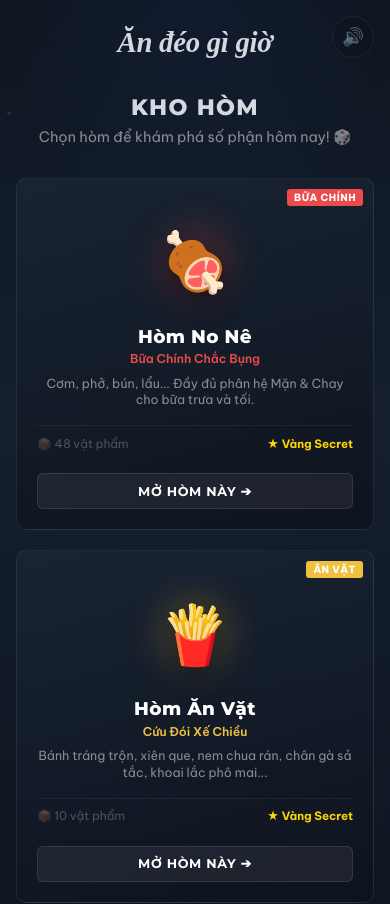
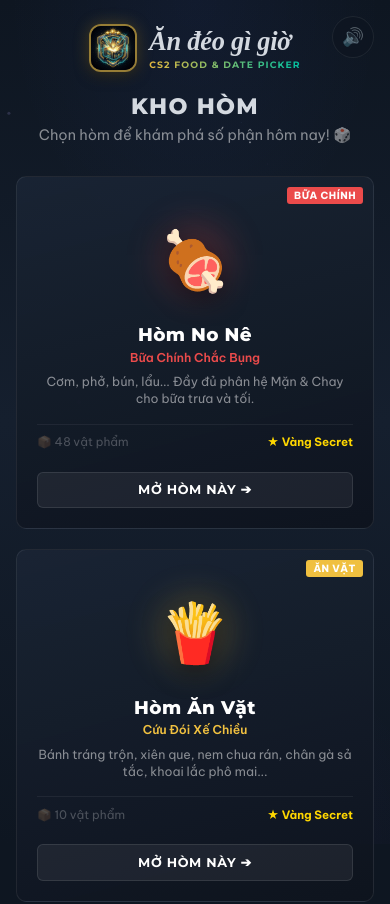
Before and after one commit to 2imBenne/FoodPicker-AnDeoGiGio, a React (Vite) app: page / in a window 390 px wide. Shown: the top 904 px of the page. Built offline with nearby package versions, Linux system fonts and the light colour scheme; no server answers; a web font is replaced by a local one.

Commit message:
feat: Add custom CS2 FoodPicker gaming logo, header branding, and favicon

```diff
--- a/src/App.jsx
+++ b/src/App.jsx
@@ -129,7 +129,17 @@ export default function App() {
       <main className="main-content">
         {/* Header */}
         <header className="header">
-          <h1 className="header__title">Ăn đéo gì giờ</h1>
+          <div
+            className={`header__brand ${selectedCaseId ? 'header__brand--clickable' : ''}`}
+            onClick={selectedCaseId && !spinning ? handleBackToSelector : undefined}
+            title={selectedCaseId ? 'Bấm để quay về Kho Hòm' : 'Ăn Đéo Gì Giờ'}
+          >
+            <img src="/logo.png" alt="Ăn Đéo Gì Giờ Logo" className="header__logo" />
+            <div className="header__text-group">
+              <h1 className="header__title">Ăn đéo gì giờ</h1>
+              <span className="header__subtitle">CS2 FOOD & DATE PICKER</span>
+            </div>
+          </div>
         </header>
 
         {/* 1. MÀN HÌNH CHỌN HÒM (KHI CHƯA CHỌN HÒM) */}
--- a/src/index.css
+++ b/src/index.css
@@ -110,31 +110,79 @@ body::before {
 
 /* ---------- Header ---------- */
 .header {
-  text-align: center;
+  display: flex;
+  justify-content: center;
+  align-items: center;
   margin-bottom: 2rem;
   animation: fadeIn 0.6s ease-out;
+}
+
+.header__brand {
+  display: inline-flex;
+  align-items: center;
+  gap: 16px;
+  text-align: left;
+  user-select: none;
+  transition: transform 0.25s ease;
+}
+
+.header__brand--clickable {
+  cursor: pointer;
+}
+
+.header__brand--clickable:hover {
+  transform: translateY(-2px);
+}
+
+.header__brand:hover .header__logo {
+  transform: scale(1.06) rotate(-2deg);
+  border-color: rgba(240, 192, 64, 0.9);
+  box-shadow:
+    0 0 25px rgba(240, 192, 64, 0.45),
+    0 0 50px rgba(0, 201, 167, 0.25),
+    0 8px 20px rgba(0, 0, 0, 0.6);
+}
+
+.header__logo {
+  width: 64px;
+  height: 64px;
+  border-radius: 16px;
+  object-fit: cover;
+  border: 2px solid rgba(240, 192, 64, 0.6);
+  box-shadow:
+    0 0 16px rgba(240, 192, 64, 0.25),
+    0 4px 14px rgba(0, 0, 0, 0.5);
+  transition: transform 0.35s cubic-bezier(0.34, 1.56, 0.64, 1), border-color 0.3s ease, box-shadow 0.3s ease;
+  flex-shrink: 0;
+}
+
+.header__text-group {
+  display: flex;
+  flex-direction: column;
+  gap: 2px;
 }
 
 .header__title {
   font-family: var(--font-serif);
   font-style: italic;
-  font-size: clamp(1.8rem, 4.5vw, 2.8rem);
+  font-size: clamp(1.8rem, 4vw, 2.5rem);
   font-weight: 600;
   color: var(--text-primary);
   letter-spacing: -0.01em;
-  line-height: 1.3;
+  line-height: 1.15;
+  margin: 0;
 }
 
-.header__counter {
-  font-size: 0.85rem;
-  color: var(--text-secondary);
-  margin-top: 0.4rem;
-}
-
-.header__count {
-  color: var(--accent-orange);
+.header__subtitle {
+  font-family: var(--font-heading);
+  font-size: 0.68rem;
   font-weight: 700;
-  font-variant-numeric: tabular-nums;
+  letter-spacing: 0.16em;
+  text-transform: uppercase;
+  background: linear-gradient(90deg, #f0c040 0%, #00c9a7 100%);
+  -webkit-background-clip: text;
+  -webkit-text-fill-color: transparent;
+  opacity: 0.95;
 }
 
 /* ============================================
@@ -1159,6 +1207,24 @@ body::before {
     --item-width: 115px;
     --item-gap: 8px;
   }
+  .header {
+    margin-bottom: 1.25rem;
+  }
+  .header__brand {
+    gap: 12px;
+  }
+  .header__logo {
+    width: 48px;
+    height: 48px;
+    border-radius: 12px;
+  }
+  .header__title {
+    font-size: 1.65rem;
+  }
+  .header__subtitle {
+    font-size: 0.58rem;
+    letter-spacing: 0.12em;
+  }
   .controls__spin-btn {
     padding: 0.65rem 1.5rem;
     font-size: 0.9rem;
```
Also changed, not shown: index.html (+2 -1 lines), public/favicon.png (added), public/logo.png (added).
